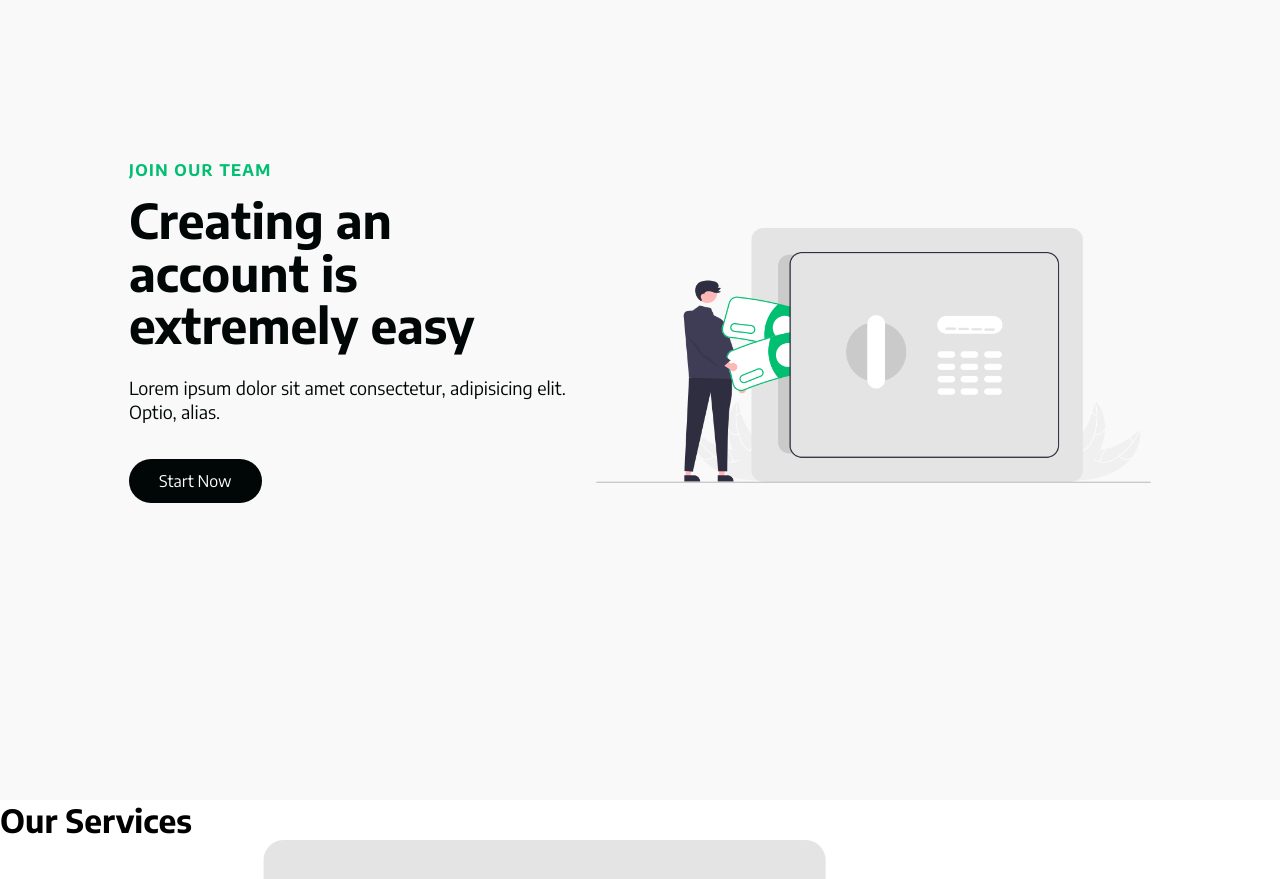
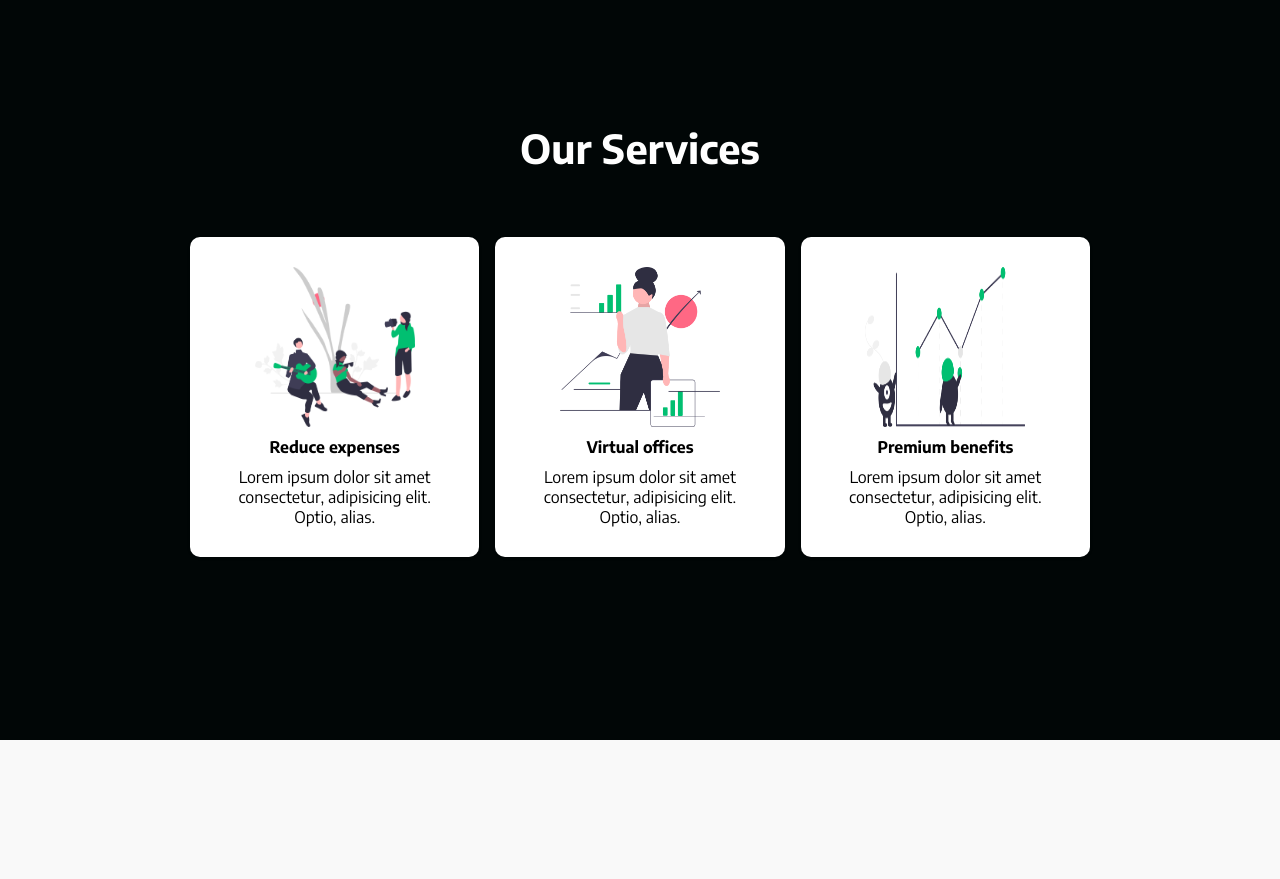
Before and after one commit to faha1999/v-banking-onscroll, a React (Create React App) app: page / in a window 1280 px wide. Shown: the part 2660-3539 px from the top of the page. Built offline with nearby package versions, Linux system fonts and the light colour scheme.

Commit message:
complated Services

```diff
--- a/src/components/Services.jsx
+++ b/src/components/Services.jsx
@@ -10,7 +10,7 @@ export const Services = () => {
         {ServicesData.map(({ id, icon, title, details }) => {
           return (
             <div className="card" key={id}>
-              <img className="icon" src={icon} />
+              <img className="icon" src={icon} alt={title} />
               <h2 className="cardTitle">{title}</h2>
               <p className="details">{details}</p>
             </div>
--- a/src/data/ServicesData.jsx
+++ b/src/data/ServicesData.jsx
@@ -1,21 +1,21 @@
 export const ServicesData = [
   {
     id: 1,
-    icon: require('../assets/images/1.png'),
+    icon: require('../assets/images/nature.png'),
     title: 'Reduce expenses',
     details:
       'Lorem ipsum dolor sit amet consectetur, adipisicing elit. Optio, alias.',
   },
   {
     id: 2,
-    icon: require('../assets/images/1.png'),
+    icon: require('../assets/images/4.png'),
     title: 'Virtual offices',
     details:
       'Lorem ipsum dolor sit amet consectetur, adipisicing elit. Optio, alias.',
   },
   {
     id: 3,
-    icon: require('../assets/images/1.png'),
+    icon: require('../assets/images/3.png'),
     title: 'Premium benefits',
     details:
       'Lorem ipsum dolor sit amet consectetur, adipisicing elit. Optio, alias.',
--- a/src/pages/Home.jsx
+++ b/src/pages/Home.jsx
@@ -20,8 +20,8 @@ export const Home = () => {
       <Hero />
       <Info {...AboutData} />
       <Info {...DiscoverData} />
+      <Services />
       <Info {...SignUpData} />
-      <Services />
     </>
   );
 };
--- /dev/null
+++ b/src/styles/scss/_services.scss
@@ -0,0 +1,80 @@
+.services {
+  height: 800px;
+  display: flex;
+  flex-direction: column;
+  justify-content: center;
+  align-items: center;
+  background: #010606;
+
+  .title {
+    font-size: 2.5rem;
+    color: #fff;
+    margin-bottom: 64px;
+
+    @media screen and (max-width: 480px) {
+      font-size: 2rem;
+    }
+  }
+
+  @media screen and (max-width: 768px) {
+    height: 1100px;
+  }
+
+  @media screen and (max-width: 480px) {
+    height: 1300px;
+  }
+
+  .wrapper {
+    max-width: 1000px;
+    margin: 0 auto;
+    display: grid;
+    grid-template-columns: 1fr 1fr 1fr;
+    align-items: center;
+    grid-gap: 1rem;
+    padding: 0 50px;
+
+    @media screen and (max-width: 1000px) {
+      grid-template-columns: 1fr 1fr;
+    }
+
+    @media screen and (max-width: 768px) {
+      grid-template-columns: 1fr;
+      padding: 0 20px;
+    }
+
+    .card {
+      background: #fff;
+      display: flex;
+      flex-direction: column;
+      justify-content: flex-start;
+      align-items: center;
+      border-radius: 10px;
+      max-height: 340px;
+      padding: 30px;
+      box-shadow: 0 1px 3px rgba(0, 0, 0, 0.2);
+      transition: all 0.2s ease-in-out;
+
+      &:hover {
+        transform: scale(1.02);
+        transition: all 0.2s ease-in-out;
+        cursor: pointer;
+      }
+
+      .icon {
+        height: 160px;
+        width: 160px;
+        margin-bottom: 10px;
+      }
+
+      .cardTitle {
+        font-size: 1rem;
+        margin-bottom: 10px;
+      }
+
+      .details {
+        font-size: 1rem;
+        text-align: center;
+      }
+    }
+  }
+}
--- a/src/styles/scss/style.scss
+++ b/src/styles/scss/style.scss
@@ -3,3 +3,4 @@
 @import './sidebar';
 @import './hero';
 @import './info';
+@import './services';
```
Also changed, not shown: src/styles/css/style.min.css, 1 other file (tests, documents, lock files or other folders).
